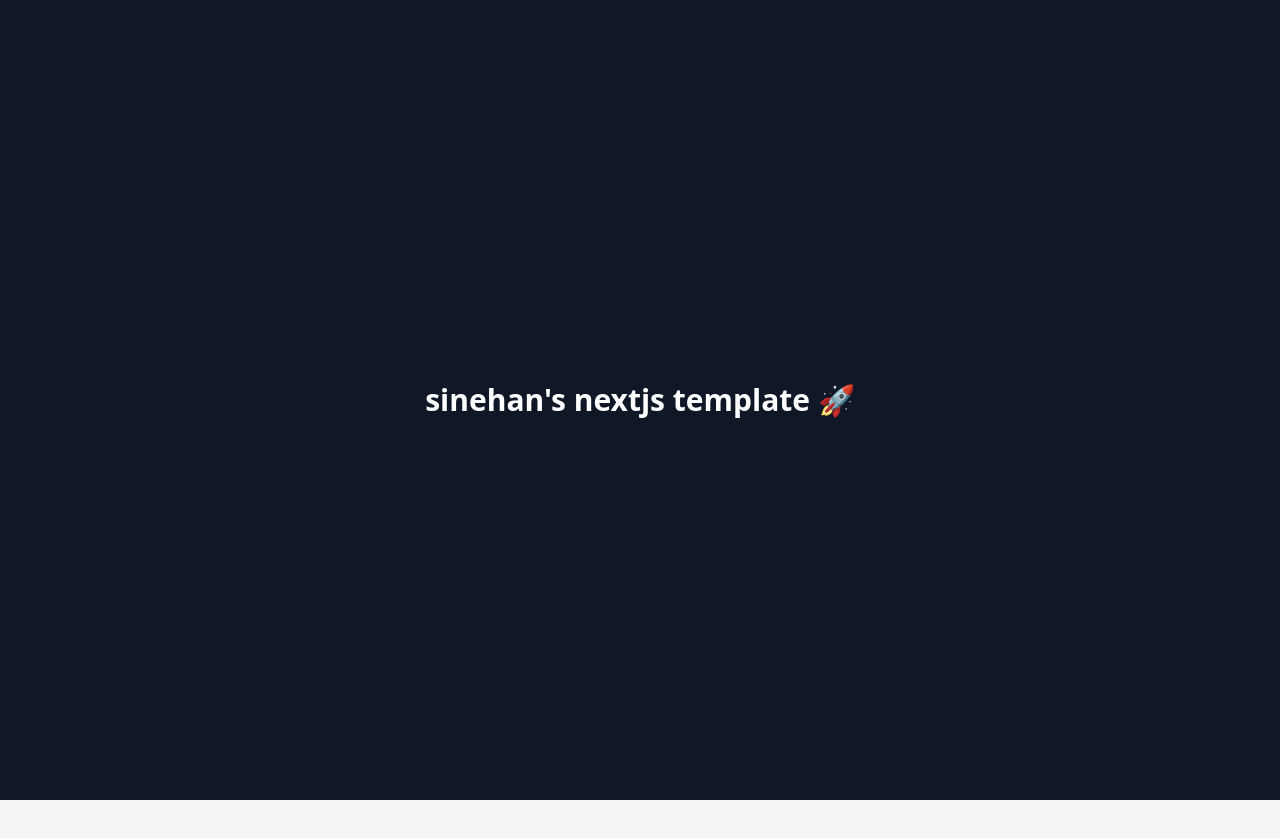
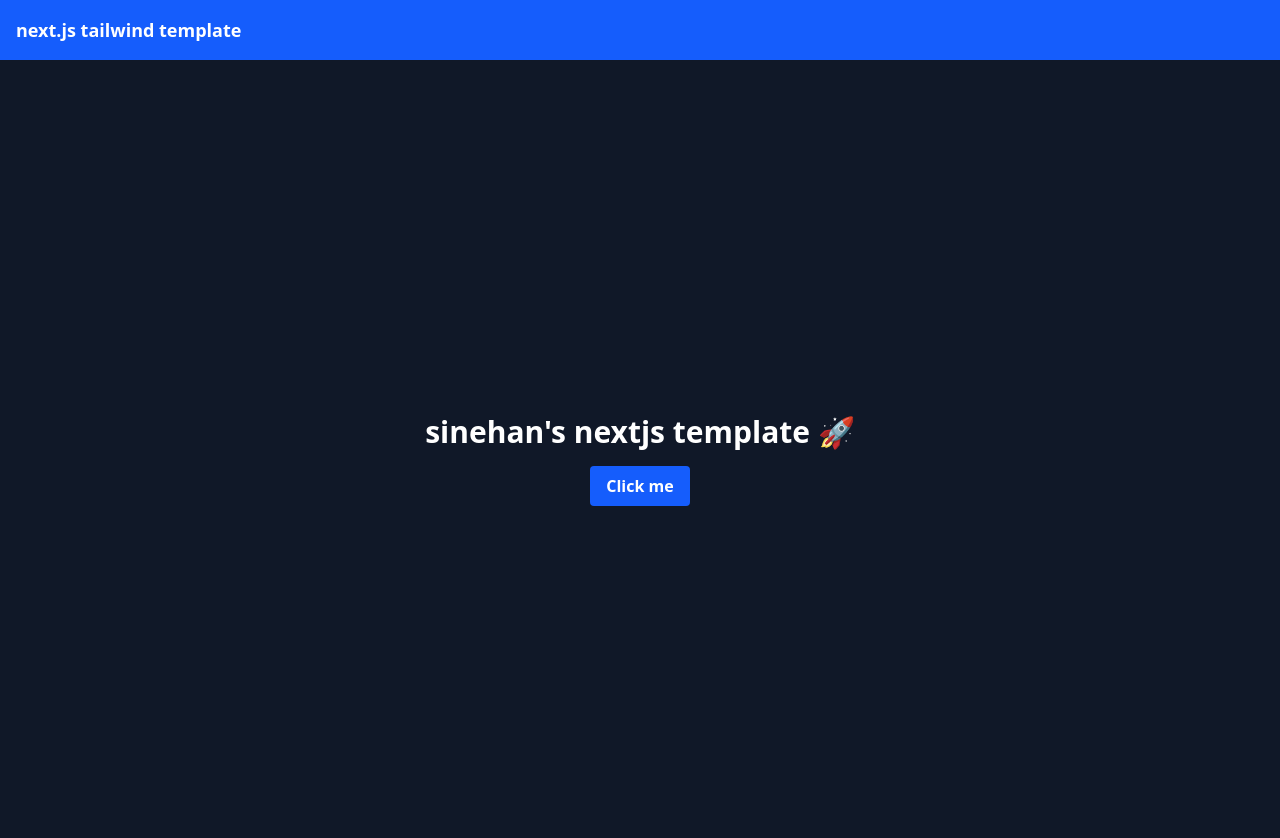
Before and after one commit to ezsinehan/sinehandev, a Next.js app: page / in a window 1280 px wide. Shown: the top 838 px of the page. Before the commit the page ends 800 px from the top, so only its background shows below. Built offline with nearby package versions, Linux system fonts and the light colour scheme.

Commit message:
finished template

```diff
--- a/src/app/layout.tsx
+++ b/src/app/layout.tsx
@@ -1,4 +1,5 @@
 import "./globals.css";
+import Navbar from "@/components/Navbar";
 
 export default function RootLayout({
   children,
@@ -7,7 +8,10 @@ export default function RootLayout({
 }) {
   return (
     <html lang="en">
-      <body className="bg-gray-100 text-gray-900">{children}</body>
+      <body className="bg-gray-100 text-gray-900">
+        <Navbar />
+        {children}
+      </body>
     </html>
   );
 }
--- a/src/app/page.tsx
+++ b/src/app/page.tsx
@@ -1,9 +1,16 @@
+"use client";
+
+import Button from "@/components/Button";
+
 export default function Home() {
   return (
-    <main className="flex min-h-screen items-center justify-center bg-gray-900">
+    <main className="flex flex-col min-h-screen items-center justify-center bg-gray-900 space-y-4">
       <h1 className="text-3xl font-bold text-white">
-        sinehan's nextjs template 🚀
+        sinehan&apos;s nextjs template 🚀
       </h1>
+      <Button variant="primary" onClick={() => alert("stop clicking me!")}>
+        Click me
+      </Button>
     </main>
   );
 }
--- a/src/components/Button.tsx
+++ b/src/components/Button.tsx
@@ -1,9 +1,12 @@
+"use client";
+
 import React from "react";
 
 interface ButtonProps {
   children: React.ReactNode;
   onClick?: () => void;
   variant?: "primary" | "secondary";
+  className?: string;
 }
 
 export default function Button({
--- a/src/components/Navbar.tsx
+++ b/src/components/Navbar.tsx
@@ -1,7 +1,11 @@
+import Link from "next/link";
+
 export default function Navbar() {
   return (
     <nav className="w-full bg-blue-600 text-white p-4">
-      <h1 className="text-lg font-semibold">next.js tailwind template</h1>
+      <Link href="/" className="text-lg font-semibold hover:underline">
+        next.js tailwind template
+      </Link>
     </nav>
   );
 }
```
